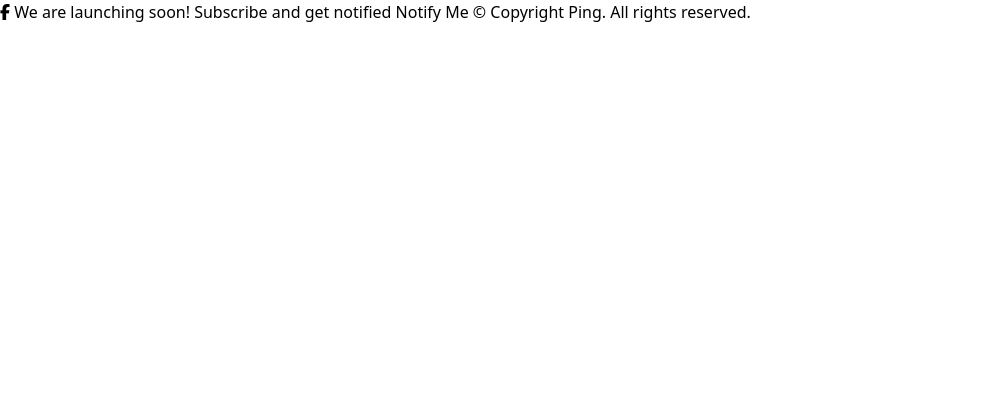
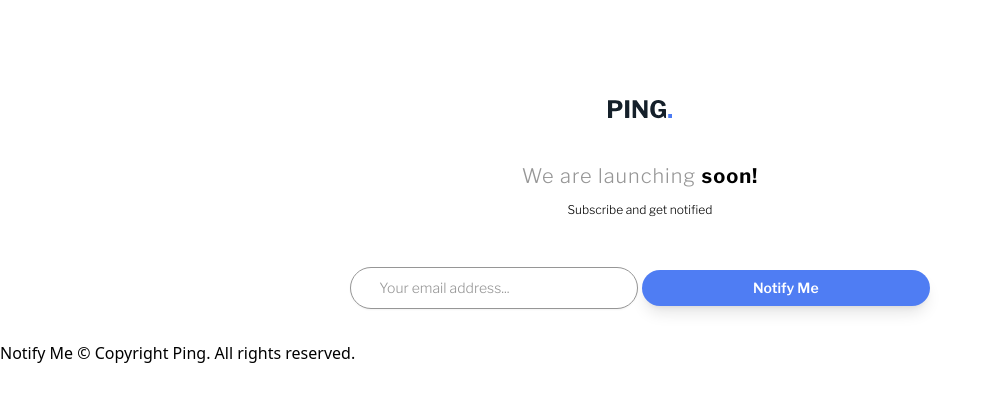
Before and after one commit to Abaljerind/ping-coming-soon-page, a website: page index.html in a window 1280 px wide. Shown: the whole page, without its empty margins (0-993 px from the left). Drawn offline with nearby package versions, Linux system fonts and the light colour scheme; files that its build step writes are made by us from their sources.

Commit message:
done style main - email form

```diff
--- a/index.html
+++ b/index.html
@@ -26,9 +26,50 @@
     <link rel="stylesheet" href="./css/output.css" />
   </head>
   <body>
-    <i class="fa-brands fa-facebook-f"></i>
-    We are launching soon! Subscribe and get notified Notify Me &copy; Copyright
-    Ping. All rights reserved.
+    <main class="mx-auto font-franklin p-8">
+      <!-- title section -->
+      <section class="title mt-16 scale-75">
+        <img
+          src="./images/logo.svg"
+          alt="logo with text PING."
+          class="mx-auto"
+        />
+      </section>
+
+      <!-- text description -->
+      <section class="description mt-10">
+        <p class="font-light text-xl tracking-wider text-center text-gray">
+          We are launching <span class="font-bold text-black">soon!</span>
+        </p>
+        <p class="font-light text-xs text-center mt-3">
+          Subscribe and get notified
+        </p>
+      </section>
+
+      <!-- email form -->
+      <section class="email-form mx-auto text-center mt-10">
+        <input
+          type="email"
+          name="email"
+          id="email"
+          class="border-gray border font-light shadow-sm placeholder:text-sm focus:outline-none focus:border-paleBlue focus:ring-paleBlue focus:ring-1 rounded-full placeholder:text-gray w-72 py-2 pl-7 pr-3"
+          placeholder="Your email address..."
+        />
+        <button
+          class="py-2 mx-auto bg-blue rounded-full shadow-lg text-sm font-semibold text-white w-72 mt-3 text-center"
+        >
+          Notify Me
+        </button>
+      </section>
+
+      <!-- dashboard illustration image -->
+      <section class="dashboard-img"></section>
+
+      <!-- footer -->
+      <footer></footer>
+    </main>
+
+    Notify Me &copy; Copyright Ping. All rights reserved.
 
     <!-- font awesome js -->
     <script
```
